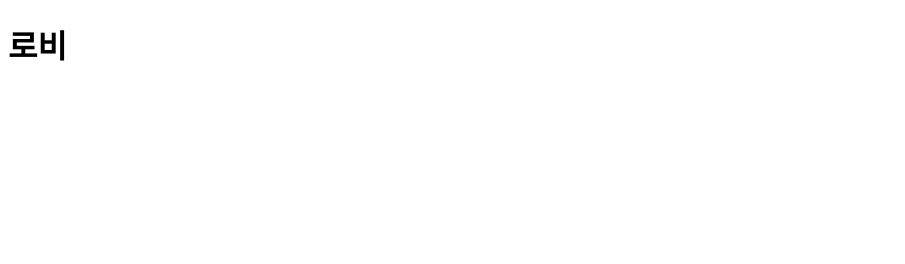
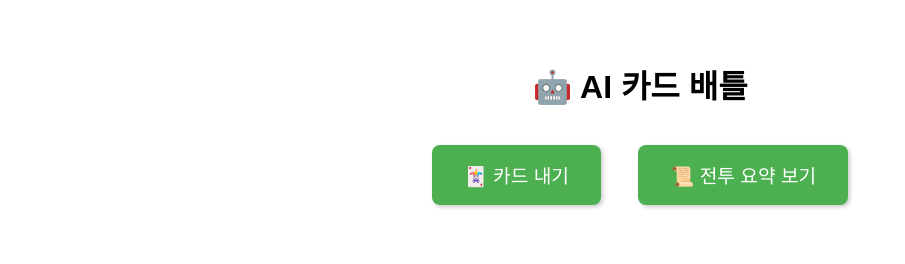
Before and after one commit to chomibinine/cardbattle, a plain HTML site: page index.html in a window 1280 px wide. Shown: the whole page, without its empty margins (0-905 px from the left). Drawn offline with Linux system fonts and the light colour scheme.

Commit message:
Add files via upload

```diff
--- a/index.html
+++ b/index.html
@@ -1 +1,50 @@
-<!DOCTYPE html><html><head><title>Card Clash Lobby</title></head><body><h1>로비</h1></body></html>
+
+<!DOCTYPE html>
+<html lang="ko">
+<head>
+  <meta charset="UTF-8">
+  <title>🤖 AI 카드 배틀</title>
+  <meta name="viewport" content="width=device-width, initial-scale=1.0">
+  <style>
+    body {
+      font-family: 'Arial', sans-serif;
+      text-align: center;
+      padding: 2rem;
+      font-size: 1.2rem;
+    }
+    h1 {
+      font-size: 2rem;
+    }
+    button {
+      padding: 1rem 2rem;
+      margin: 1rem;
+      font-size: 1.2rem;
+      border-radius: 8px;
+      border: none;
+      background-color: #4CAF50;
+      color: white;
+      box-shadow: 2px 2px 4px rgba(0,0,0,0.2);
+    }
+    button:hover {
+      background-color: #45a049;
+    }
+  </style>
+</head>
+<body>
+  <h1>🤖 <b>AI 카드 배틀</b></h1>
+  <div>
+    <button id="playCardBtn">🃏 카드 내기</button>
+    <button id="summaryBtn">📜 전투 요약 보기</button>
+  </div>
+
+  <script>
+    document.getElementById("playCardBtn").addEventListener("click", function() {
+      alert("카드를 냈습니다!");
+    });
+
+    document.getElementById("summaryBtn").addEventListener("click", function() {
+      alert("전투 요약은 아직 준비 중입니다!");
+    });
+  </script>
+</body>
+</html>
```
